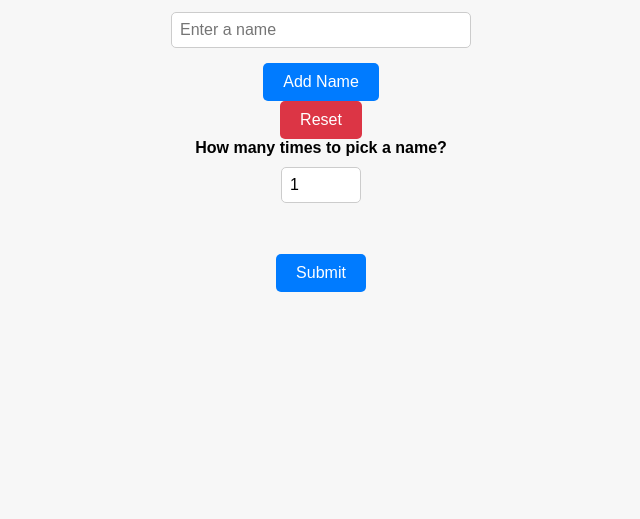
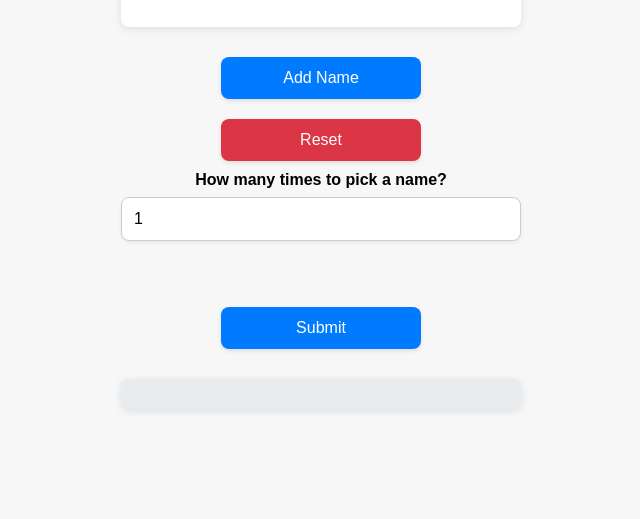
Before and after one commit to AdhamBasheir/random-choices-devops, a plain HTML site: page frontend/index.html in a window 1280 px wide. Shown: the part 281-800 px from the top of the page, without its empty margins (319-959 px from the left). Drawn offline with Linux system fonts and the light colour scheme.

Commit message:
changed style

```diff
--- a/frontend/script.js
+++ b/frontend/script.js
@@ -79,6 +79,7 @@ function displayResult(randomChoices) {
     }
 
     const ul = document.createElement('ul');
+    ul.style.listStyleType = 'none';
 
     randomChoices.forEach(randomChoice => {
         const li = document.createElement('li');
--- a/frontend/style.css
+++ b/frontend/style.css
@@ -17,37 +17,77 @@ body {
 
 h1 {
     color: #333;
+    margin-bottom: 30px;
+    font-size: 2rem;
+    text-align: center;
+}
+
+#nameInputs,
+#number,
+button {
+    width: 100%;
+    max-width: 400px;
+}
+
+#nameInputs {
+    background-color: #ffffff;
+    padding: 20px;
     margin-bottom: 20px;
+    border-radius: 8px;
+    box-shadow: 0 2px 8px rgba(0, 0, 0, 0.1);
+    display: flex;
+    flex-direction: column;
 }
 
 label {
     font-weight: bold;
-    margin-bottom: 10px;
+    margin-bottom: 8px;
     display: block;
+    font-size: 1rem;
 }
 
 input[type="text"],
 input[type="number"] {
-    padding: 8px;
-    margin-bottom: 15px;
-    width: 300px;
+    padding: 12px;
+    margin-bottom: 20px;
+    width: 100%;
     border: 1px solid #ccc;
-    border-radius: 5px;
+    border-radius: 8px;
     font-size: 16px;
+    box-shadow: 0 2px 4px rgba(0, 0, 0, 0.05);
+}
+
+input[type="text"]:focus,
+input[type="number"]:focus {
+    border-color: #007bff;
+    outline: none;
+    box-shadow: 0 0 5px rgba(0, 123, 255, 0.2);
 }
 
 button {
     background-color: #007BFF;
     color: white;
-    padding: 10px 20px;
+    padding: 12px 20px;
     border: none;
-    border-radius: 5px;
+    border-radius: 8px;
     cursor: pointer;
     font-size: 16px;
+    box-shadow: 0 2px 4px rgba(0, 0, 0, 0.1);
+    width: 100%;
+    max-width: 200px;
+    margin: 10px auto;
 }
 
 button:hover {
     background-color: #0056b3;
+}
+
+button.reset {
+    background-color: #dc3545;
+}
+
+button.reset:hover {
+    background-color: #c82333;
 }
 
 #result {
@@ -57,6 +97,11 @@ button:hover {
     font-weight: bold;
     text-align: center;
     width: 100%;
+    max-width: 400px;
+    padding: 15px;
+    background-color: #e9ecef;
+    border-radius: 8px;
+    box-shadow: 0 2px 8px rgba(0, 0, 0, 0.1);
 }
 
 input[type="text"]:not(:last-of-type) {
@@ -65,6 +110,7 @@ input[type="text"]:not(:last-of-type) {
 
 input[type="number"] {
     width: 80px;
+    margin-bottom: 20px;
 }
 
 button.reset {
```
